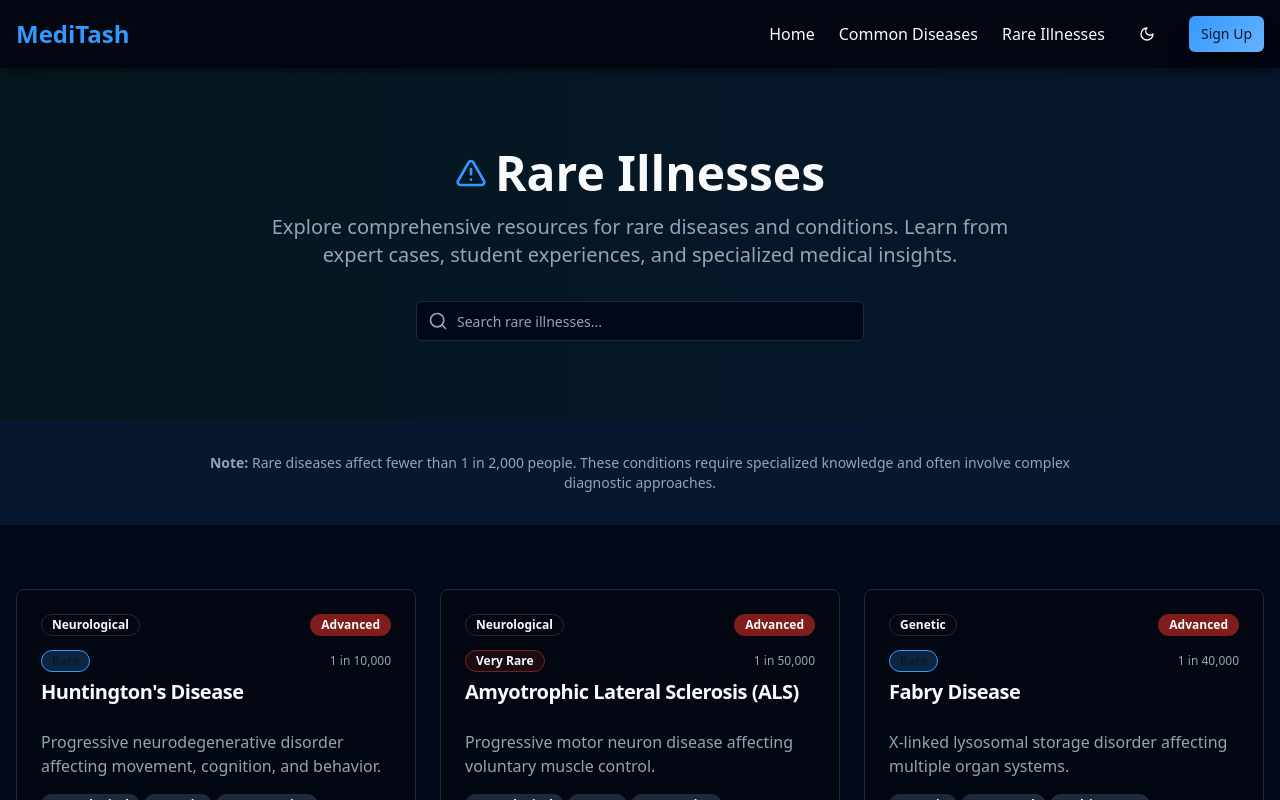
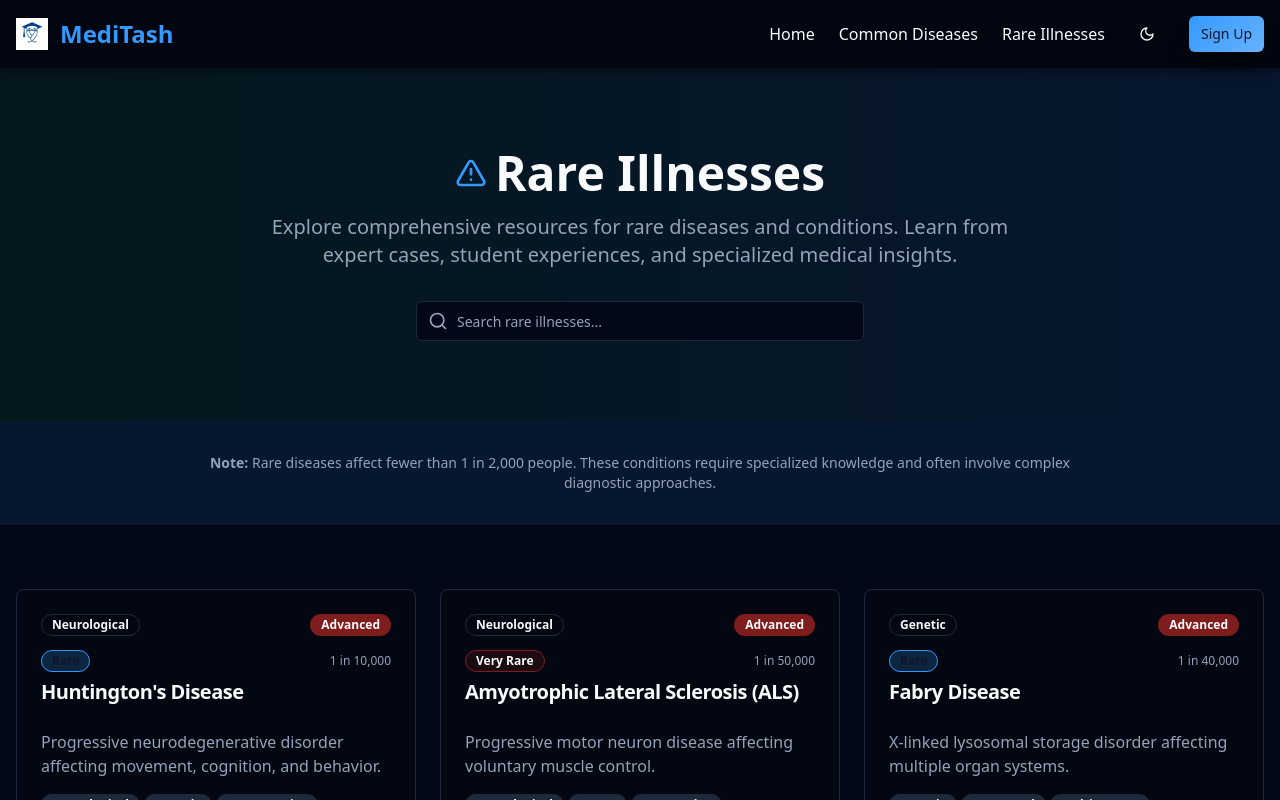
Before and after one commit to akbardaminov/meditash-learn-uzbekistan, a React (Vite) app: page /rare-illnesses in a window 1280 px wide. Shown: the top 800 px of the page. Built offline with nearby package versions, Linux system fonts and the light colour scheme.

Commit message:
Add logo to header
Adds a logo before the website name in the header.

```diff
--- a/src/components/Header.tsx
+++ b/src/components/Header.tsx
@@ -3,6 +3,7 @@ import { Button } from "@/components/ui/button";
 import { Menu, X } from "lucide-react";
 import { useState } from "react";
 import { ModeToggle } from "@/components/mode-toggle";
+import logoImage from "@/assets/meditash-logo.png";
 
 const Header = () => {
   const [isMenuOpen, setIsMenuOpen] = useState(false);
@@ -10,7 +11,8 @@ const Header = () => {
   return (
     <header className="bg-card/80 backdrop-blur-md border-b border-border/30 sticky top-0 z-50 shadow-soft">
       <div className="container mx-auto px-4 py-4 flex items-center justify-between">
-        <Link to="/" className="text-2xl font-bold text-primary">
+        <Link to="/" className="flex items-center gap-3 text-2xl font-bold text-primary hover:opacity-80 transition-opacity">
+          <img src={logoImage} alt="MediTash Logo" className="w-8 h-8" />
           MediTash
         </Link>
 
```
Also changed, not shown: src/assets/meditash-logo.png (added).
